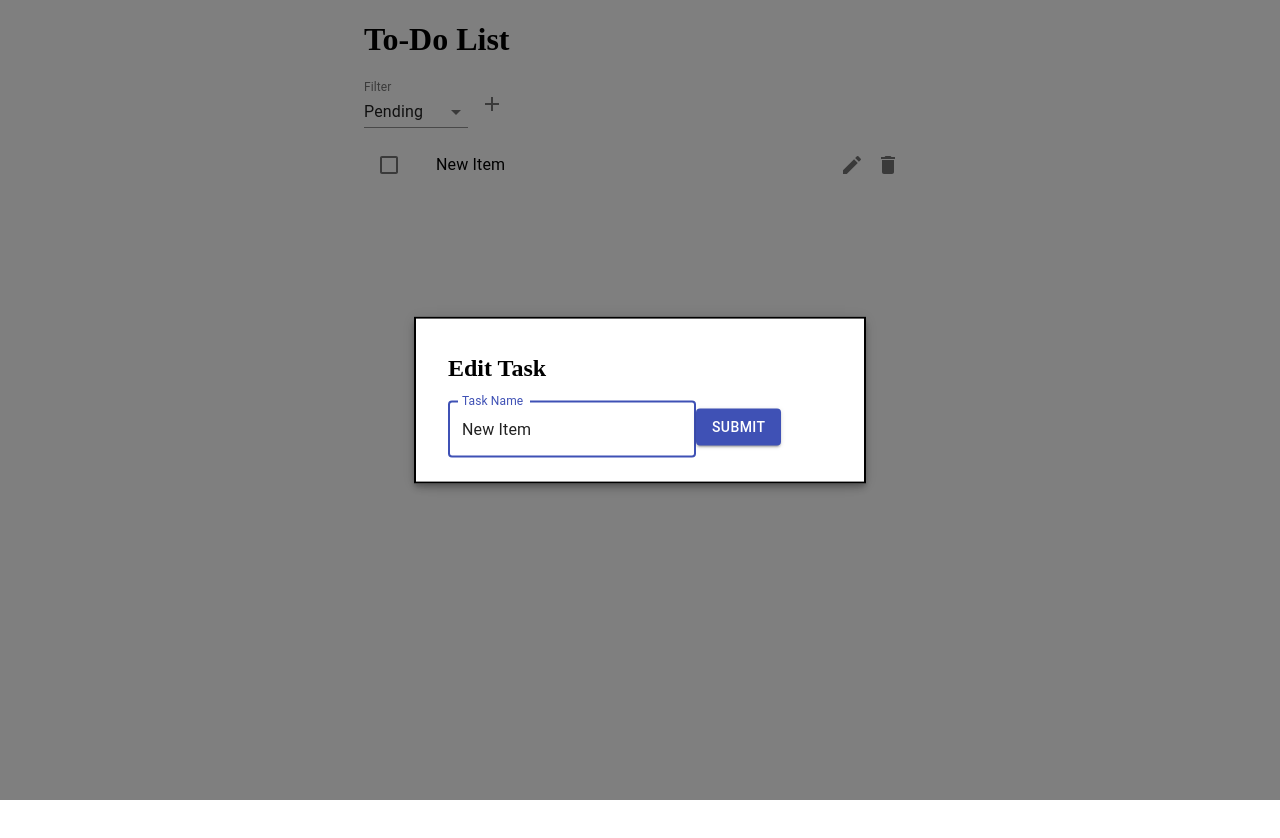
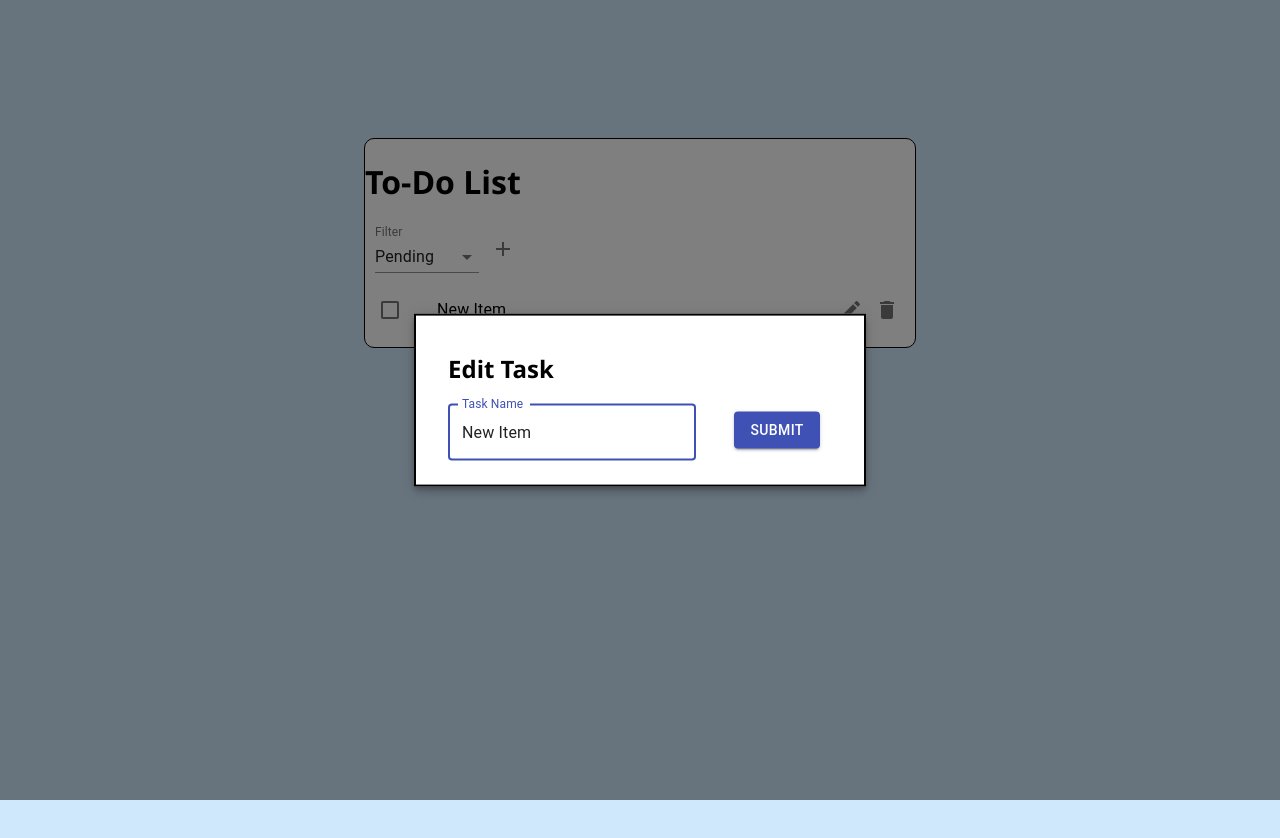
Before and after one commit to travisabinadi/ToDoList, a React (Create React App) app in the folder todo-list-frontend/: page / in a window 1280 px wide. Both pictures are taken after a click on the button "edit". Shown: the top 838 px of the page. Before the commit the page ends 800 px from the top, so only its background shows below. Built offline with nearby package versions, Linux system fonts and the light colour scheme.

Commit message:
Added CSS

```diff
--- a/todo-list-frontend/src/resources/css/styles.css
+++ b/todo-list-frontend/src/resources/css/styles.css
@@ -0,0 +1,53 @@
+body {
+    background-Color: #cfe8fc;
+    height: 100%;
+    padding: 0;
+    font-family: 'Segoe UI', Tahoma, Geneva, Verdana, sans-serif;
+}
+
+html {
+    height: 100%;
+}
+
+#root
+{
+    height: 100%;
+}
+
+.app {
+    height: 100%;
+}
+
+.todolist {
+    background-color: white;
+    margin-top: 25%;
+    border-radius: 10px;
+    border: thin solid;
+}
+
+.title {
+    text-align: center;
+}
+
+.header {
+    text-align: center;
+}
+
+.toDoListMenu
+{
+    padding-left: 10px;
+}
+
+.editModalSubmitBtn
+{
+    position: relative;
+    margin-left: 10%;
+}
+
+.ToDoListTitleTxt
+{
+    margin-top: 5px;
+    font-size: 30px;
+    text-align: center;
+    border: none;
+}
```
Also changed, not shown: 1 other file (tests, documents, lock files or other folders).
